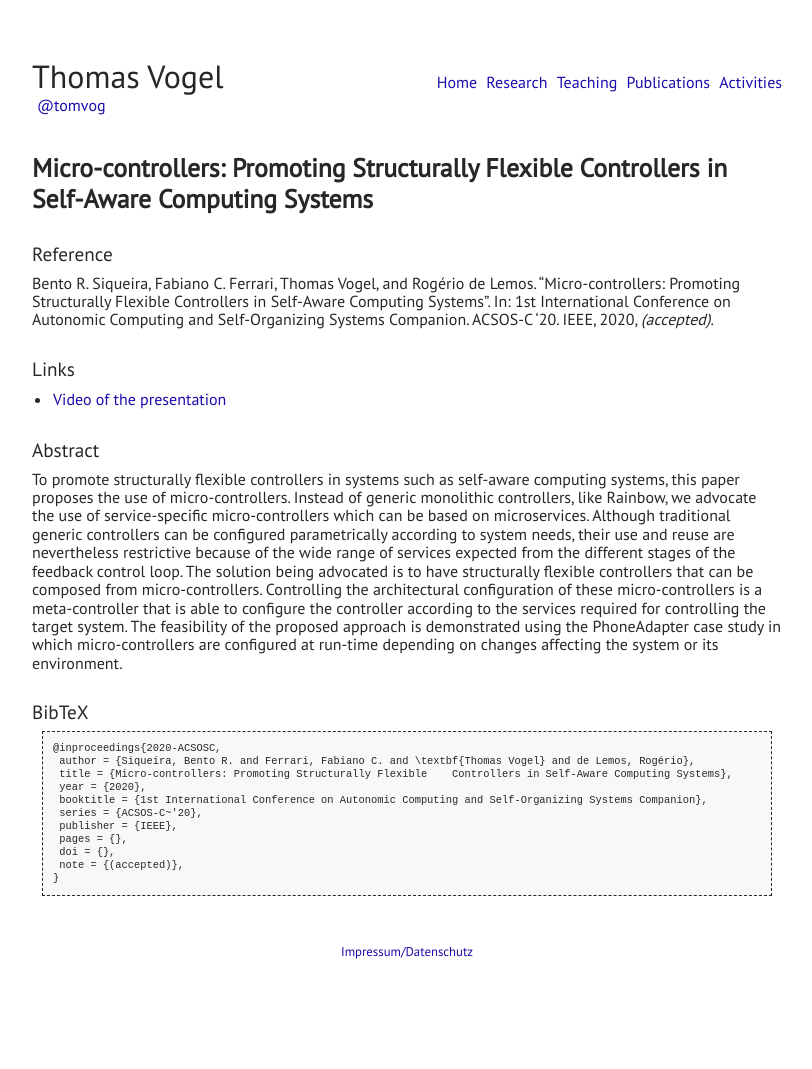
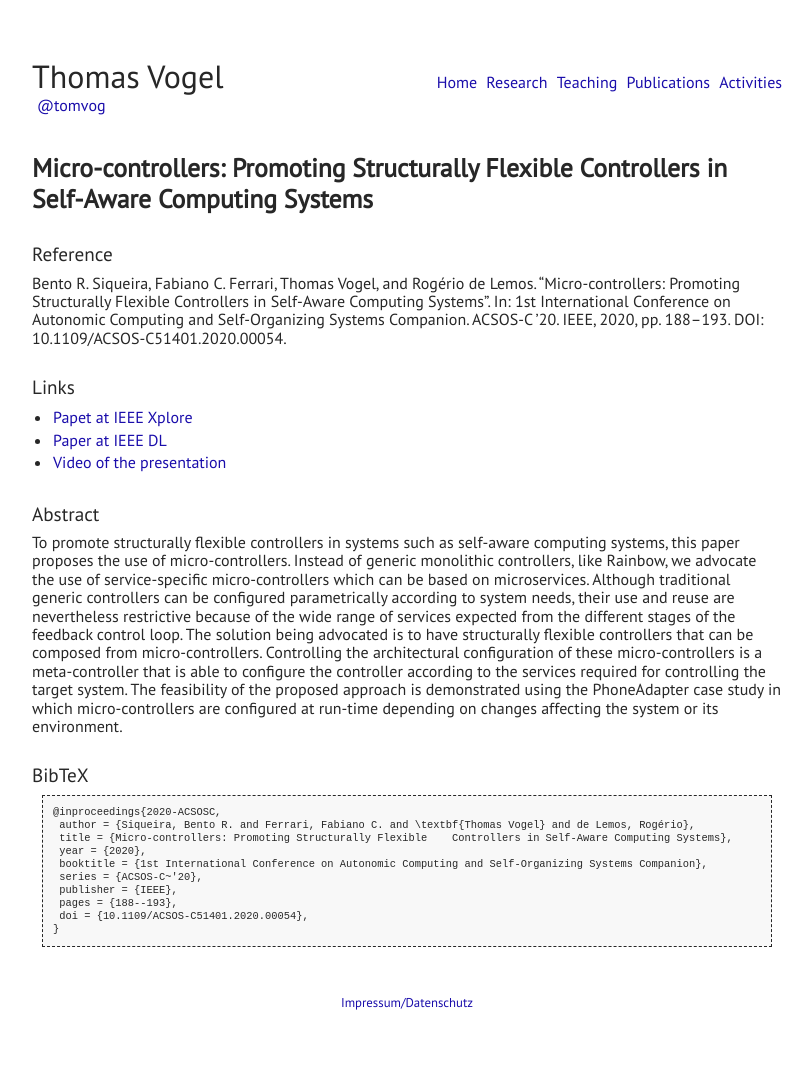
Before and after one commit to thomas-vogel/thomas-vogel.github.io, a Jekyll site: the page built from _pages/publications/2020-ACSOSC.md, in a window 1280 px wide. Shown: the whole page, without its empty margins (233-1045 px from the left). Built offline with Jekyll 4.4.1, drawn with Linux system fonts in a browser that asks for light colours; before the commit the page ends 1019 px from its top, so only the background shows below that.

Commit message:
Add links to SEAMS 2020, IMBSA 2020, and ACSOS-C 2020 papers.

```diff
--- a/_pages/publications/2020-ACSOSC.md
+++ b/_pages/publications/2020-ACSOSC.md
@@ -5,11 +5,12 @@ layout: page
 ---
 
 ## Reference
-Bento R. Siqueira, Fabiano C. Ferrari, Thomas Vogel, and Rogério de Lemos. "Micro-controllers: Promoting Structurally Flexible Controllers in Self-Aware Computing Systems". In: 1st International Conference on Autonomic Computing and Self-Organizing Systems Companion. ACSOS-C '20. IEEE, 2020, _(accepted)_.
+Bento R. Siqueira, Fabiano C. Ferrari, Thomas Vogel, and Rogério de Lemos. “Micro-controllers: Promoting Structurally Flexible Controllers in Self-Aware Computing Systems”. In: 1st International Conference on Autonomic Computing and Self-Organizing Systems Companion. ACSOS-C ’20. IEEE, 2020, pp. 188--193. DOI: 10.1109/ACSOS-C51401.2020.00054.
 
 ## Links
+* [Papet at IEEE Xplore](https://doi.org/10.1109/ACSOS-C51401.2020.00054){:target="_blank"}
+* [Paper at IEEE DL](https://doi.ieeecomputersociety.org/10.1109/ACSOS-C51401.2020.00054){:target="_blank"}
 * [Video of the presentation](https://www.youtube.com/watch?v=mNT64knfeUM){:target="_blank"}
-
 
 ## Abstract
 To promote structurally flexible controllers in systems such as self-aware computing systems, this paper proposes the use of micro-controllers. Instead of generic monolithic controllers, like Rainbow, we advocate the use of service-specific micro-controllers which can be based on microservices. Although traditional generic controllers can be configured parametrically according to system needs, their use and reuse are nevertheless restrictive because of the wide range of services expected from the different stages of the feedback control loop. The solution being advocated is to have structurally flexible controllers that can be composed from micro-controllers. Controlling the architectural configuration of these micro-controllers is a meta-controller that is able to configure the controller according to the services required for controlling the target system. The feasibility of the proposed approach is demonstrated using the PhoneAdapter case study in which micro-controllers are configured at run-time depending on changes affecting the system or its environment.
@@ -25,8 +26,7 @@ To promote structurally flexible controllers in systems such as self-aware compu
  booktitle = {1st International Conference on Autonomic Computing and Self-Organizing Systems Companion},
  series = {ACSOS-C~'20},
  publisher = {IEEE},
- pages = {},
- doi = {},
- note = {(accepted)},
+ pages = {188--193},
+ doi = {10.1109/ACSOS-C51401.2020.00054},
 }</pre>
 </div>
```
Also changed, not shown: _pages/publications/2020-IMBSA.md (+3 -4 lines), _pages/publications/2020-SEAMSa.md (+4 -4 lines), _pages/publications/2020-SEAMSb.md (+4 -4 lines), _pages/publications/index.md (+4 -4 lines), _pages/publications/type.md (+4 -4 lines).
